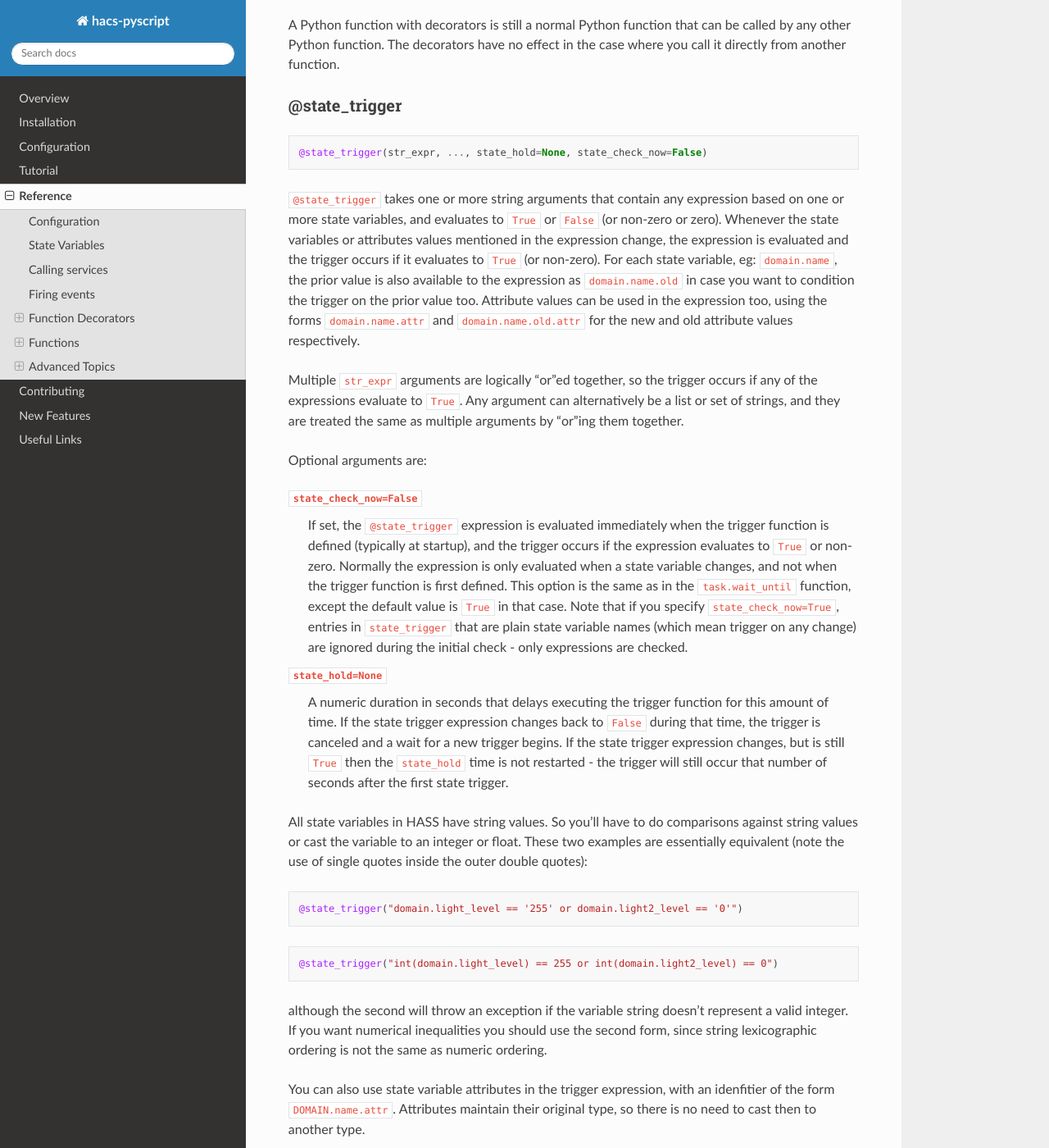
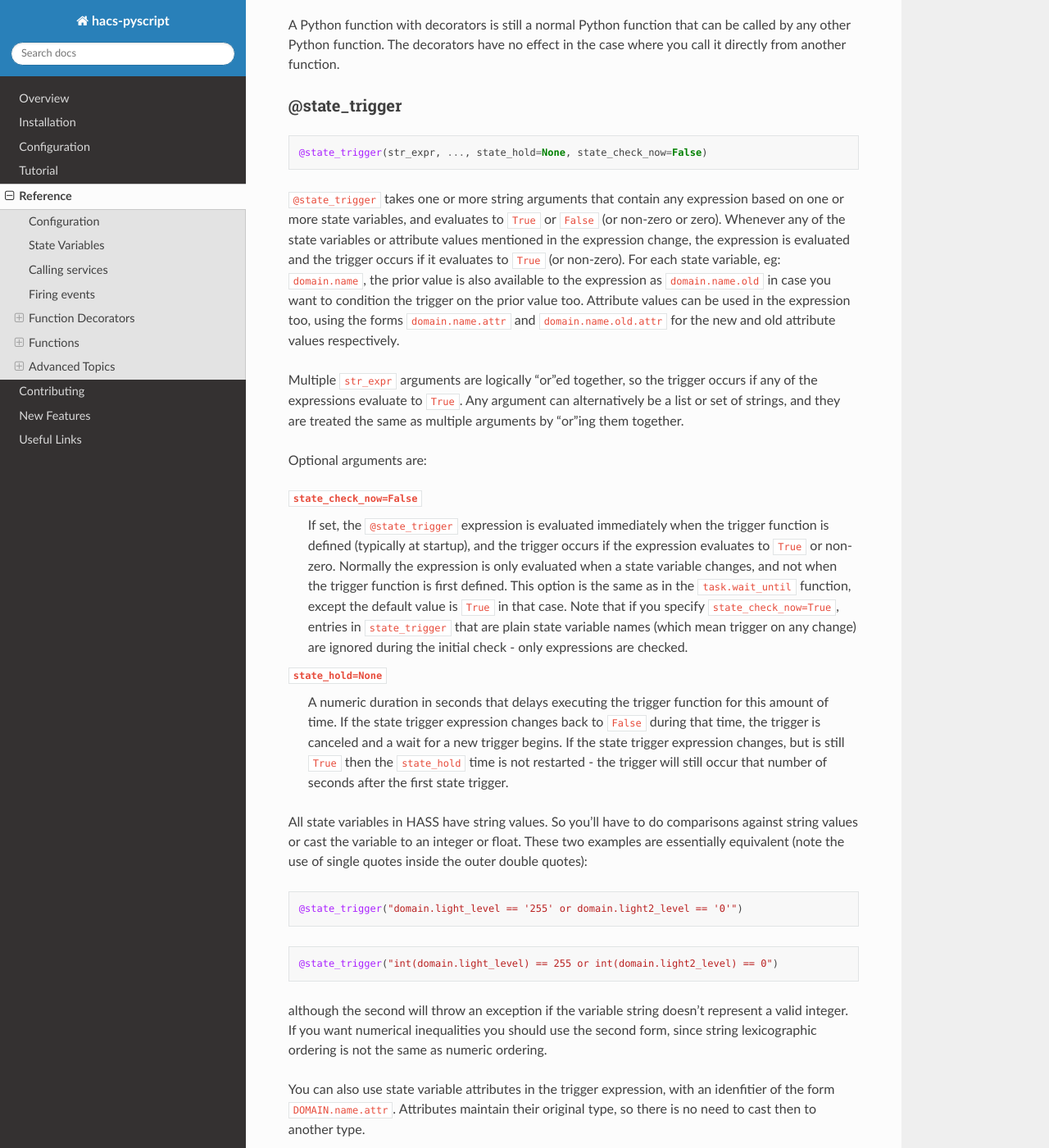
Before and after one commit to custom-components/pyscript, a Sphinx documentation site: the page built from docs/reference.rst, in a window 1280 px wide and 1400 px high, scrolled down 5522 px. Shown: the whole window at 82% size. Built offline with Sphinx 7.4.7 and the Read the Docs theme 2.0.0, drawn with Linux system fonts in a browser that asks for light colours; some of the changed text lies outside the part shown.

Commit message:
a few minor edits

```diff
--- a/docs/reference.rst
+++ b/docs/reference.rst
@@ -260,9 +260,9 @@
     @state_trigger(str_expr, ..., state_hold=None, state_check_now=False)
 
 ``@state_trigger`` takes one or more string arguments that contain any expression based on one or
-more state variables, and evaluates to ``True`` or ``False`` (or non-zero or zero). Whenever the
-state variables or attributes values mentioned in the expression change, the expression is evaluated
-and the trigger occurs if it evaluates to ``True`` (or non-zero). For each state variable,
+more state variables, and evaluates to ``True`` or ``False`` (or non-zero or zero). Whenever any
+of the state variables or attribute values mentioned in the expression change, the expression is
+evaluated and the trigger occurs if it evaluates to ``True`` (or non-zero). For each state variable,
 eg: ``domain.name``, the prior value is also available to the expression as ``domain.name.old``
 in case you want to condition the trigger on the prior value too. Attribute values can be used
 in the expression too, using the forms ``domain.name.attr`` and ``domain.name.old.attr`` for
@@ -312,12 +312,10 @@
 then to another type.
 
 You can specify a state trigger on any change with a string that can take three forms:
-``"domain.entity"``
-  triggers on any change to the state variable value
-``"domain.entity.attr"``
-  triggers on any change to the state variable attribute ``attr`` value
-``"domain.entity.*"``
-  triggers on any change to any state variable attribute (but not its value)
+
+- ``"domain.entity"``: triggers on any change to the state variable value
+- ``"domain.entity.attr"``: triggers on any change to the state variable attribute ``attr`` value
+- ``"domain.entity.*"``: triggers on any change to any state variable attribute (but not its value)
 
 For example:
 
```
Also changed, not shown: docs/new_features.rst (+6 -6 lines), info.md (+1 -1 lines).
